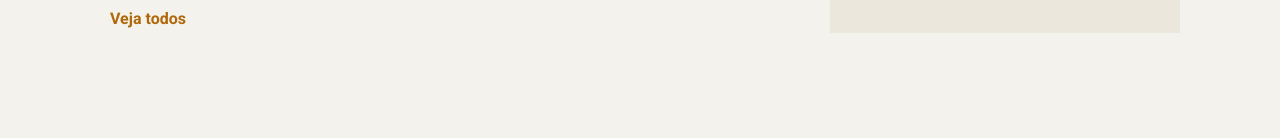
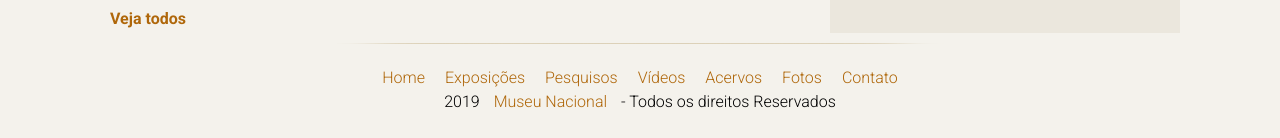
Before and after one commit to DouglasFloro/museu-nacional, a React (Vite) app: page / in a window 1280 px wide. Shown: the part 855-993 px from the top of the page. Before the commit the page ends 888 px from the top, so only its background shows below. Built offline with nearby package versions, Linux system fonts and the light colour scheme.

Commit message:
create footer

```diff
--- /dev/null
+++ b/src/Pages/Layout/Components/Footer/index.tsx
@@ -0,0 +1,21 @@
+import * as S from './styles';
+
+export const Footer: React.FC = () => {
+  return (
+    <S.Wrapper>
+      <p>
+        <a href="">Home</a>
+        <a href="">Exposições</a>
+        <a href="">Pesquisos</a>
+        <a href="">Vídeos</a>
+        <a href="">Acervos</a>
+        <a href="">Fotos</a>
+        <a href="">Contato</a>
+      </p>
+
+      <p>
+        2019 <a href="">Museu Nacional</a> - Todos os direitos Reservados
+      </p>
+    </S.Wrapper>
+  );
+};
--- /dev/null
+++ b/src/Pages/Layout/Components/Footer/styles.ts
@@ -0,0 +1,24 @@
+import styled from 'styled-components';
+import Fundo from '../../../../assets/images/fundo-rodape.png';
+
+export const Wrapper = styled.div`
+  width: 100%;
+
+  margin-top: 10px;
+  background: url(${Fundo}) no-repeat center top;
+  padding: 20px 0 30px 0;
+  text-align: center;
+
+  p a {
+    padding: 2px 10px;
+    color: #af670a;
+    text-decoration: none;
+  }
+  p {
+    margin-top: 5px;
+  }
+
+  a:hover {
+    color: #227115;
+  }
+`;
--- a/src/Pages/Layout/Header/styles.ts
+++ b/src/Pages/Layout/Components/Header/styles.ts
@@ -1,5 +1,5 @@
 import styled from 'styled-components';
-import Museu from '../../../assets/images/logo.png';
+import Museu from '../../../../assets/images/logo.png';
 
 export const Wrapper = styled.div`
   width: 100%;
--- a/src/Pages/Layout/index.tsx
+++ b/src/Pages/Layout/index.tsx
@@ -1,5 +1,6 @@
 import { Home } from '../Home';
-import { Header } from './Header';
+import { Footer } from './Components/Footer';
+import { Header } from './Components/Header';
 import * as S from './styles';
 
 export const Layout: React.FC = () => {
@@ -7,6 +8,7 @@ export const Layout: React.FC = () => {
     <S.Wrapper>
       <Header />
       <Home />
+      <Footer />
     </S.Wrapper>
   );
 };
```
Also changed, not shown: src/Pages/Layout/Components/Header/index.tsx (renamed from src/Pages/Layout/Header/index.tsx).
